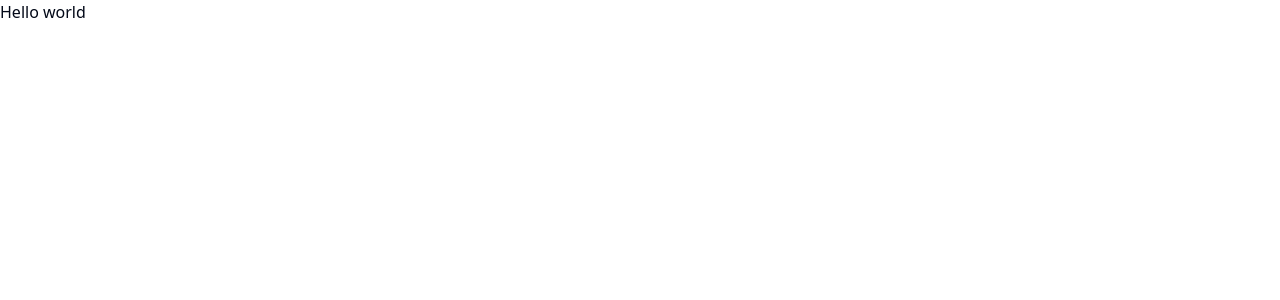
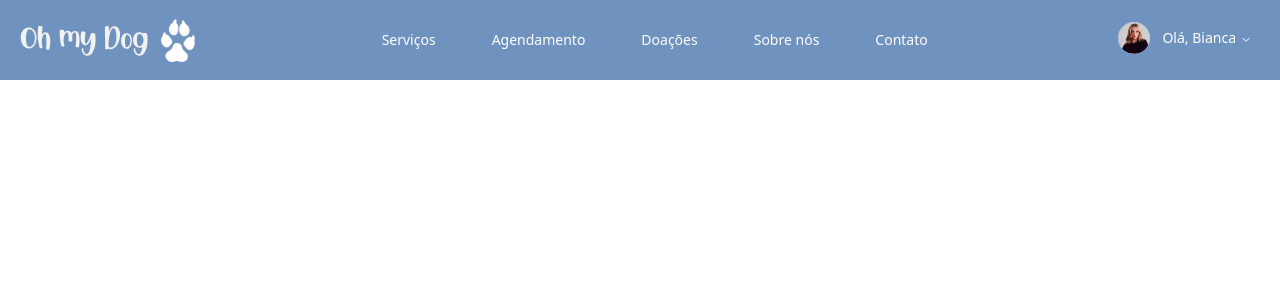
Before and after one commit to LFeli/FATEC-ES3_GroupNotFound_2023_2, a React (Vite) app: page / in a window 1280 px wide. Shown: the top 300 px of the page. Built offline with nearby package versions, Linux system fonts and the light colour scheme.

Commit message:
feat: menu on pet perfil done

```diff
--- a/src/pages/PetPerfil.tsx
+++ b/src/pages/PetPerfil.tsx
@@ -1,5 +1,144 @@
+import { Avatar, AvatarFallback, AvatarImage } from "@/components/ui/avatar";
+import { Button } from "@/components/ui/button";
+import { NavigationMenu, NavigationMenuContent, NavigationMenuItem, NavigationMenuLink, NavigationMenuList, NavigationMenuTrigger } from "@/components/ui/navigation-menu";
+import { useState, useEffect } from "react";
+import { BsBoxArrowRight, BsFillHouseFill, BsFillPersonFill, BsGiftFill } from "react-icons/bs";
+import { FaPaw } from "react-icons/fa";
+
 export function PetPerfil(){
+  const userName = 'Bianca Carvalho';
+  const userFirstName = userName.split(' ')[0];
+  const userAbbreviation = userName
+  .split(' ')
+  .slice(0, 2)
+  .map(nome => nome.charAt(0))
+  .join('');
+
+  const [scrolled, setScrolled] = useState(false);
+
+  useEffect(() => {
+    const handleScroll = () => {
+      if (window.scrollY > 10) {
+        setScrolled(true);
+      } else {
+        setScrolled(false);
+      }
+    };
+
+    window.addEventListener('scroll', handleScroll);
+
+    return () => {
+      window.removeEventListener('scroll', handleScroll);
+    };
+  }, []);
+
   return(
-    <h1>Hello world</h1>
+    <header
+    data-scrolled={scrolled}
+    className={`w-full h-20 fixed z-50 transition-colors duration-150 bg-[#7092BF] data-[scrolled="true"]:border-b-2 border-white`}
+  >
+    <NavigationMenu className="h-full w-full max-w-[1240px] flex items-center justify-between mx-auto">
+      <NavigationMenuLink href="#">
+        <img src="./logo.svg" alt="Logo do pet-shop Oh My Dog" />
+      </NavigationMenuLink>
+
+      <NavigationMenuList className="flex gap-5">
+
+        <NavigationMenuItem>
+          <NavigationMenuLink href="#">
+            <Button variant={"ghost"} className="text-white">
+              Serviços
+            </Button>
+          </NavigationMenuLink>
+        </NavigationMenuItem>
+
+        <NavigationMenuItem>
+          <NavigationMenuLink href="#">
+            <Button variant={"ghost"} className="text-white">
+              Agendamento
+            </Button>
+          </NavigationMenuLink>
+        </NavigationMenuItem>
+
+        <NavigationMenuItem>
+          <NavigationMenuLink href="#">
+            <Button variant={"ghost"} className="text-white">
+              Doações
+            </Button>
+          </NavigationMenuLink>
+        </NavigationMenuItem>
+
+        <NavigationMenuItem>
+          <NavigationMenuLink href="#">
+            <Button variant={"ghost"} className="text-white">
+              Sobre nós
+            </Button>
+          </NavigationMenuLink>
+        </NavigationMenuItem>
+
+        <NavigationMenuItem>
+          <NavigationMenuLink href="#">
+            <Button variant={"ghost"} className="text-white">
+              Contato
+            </Button>
+          </NavigationMenuLink>
+        </NavigationMenuItem>
+
+      </NavigationMenuList>
+
+      <NavigationMenuItem className="list-none relative">
+        <NavigationMenuTrigger className="bg-transparent px-2 w-fit text-white">
+          <Avatar className="mr-3 h-8 w-8">
+            <AvatarImage src='src/assets/Bianca.jpg'/>
+            <AvatarFallback>{userAbbreviation}</AvatarFallback>
+          </Avatar>
+          Olá, {userFirstName}
+        </NavigationMenuTrigger>
+
+        <NavigationMenuContent className="p-4 ">
+          <ul className="flex flex-col gap-3 w-48">
+
+            <NavigationMenuLink href="#">
+              <Button variant={"ghost"} className="w-full flex items-center justify-start gap-4 hover:bg-[#7092BF]/25">
+                <BsFillHouseFill className="w-4 h-4" />
+                Home
+              </Button>
+            </NavigationMenuLink>
+
+            <NavigationMenuLink href="#">
+              <Button variant={"ghost"} className="w-full flex items-center justify-start gap-4 hover:bg-[#7092BF]/25">
+                <BsFillPersonFill className="w-4 h-4" />
+                Meu perfil
+              </Button>
+            </NavigationMenuLink>
+
+            <NavigationMenuLink href="#">
+              <Button variant={"ghost"} className="w-full flex items-center justify-start gap-4 hover:bg-[#7092BF]/25">
+                <FaPaw className="w-4 h-4" />
+                Meus pets
+              </Button>
+            </NavigationMenuLink>
+
+            <NavigationMenuLink href="#">
+              <Button variant={"ghost"} className="w-full flex items-center justify-start gap-4 hover:bg-[#7092BF]/25">
+                <BsGiftFill className="w-4 h-4" />
+                Minhas doações
+              </Button>
+            </NavigationMenuLink>
+
+            <NavigationMenuLink href="#">
+              <Button variant={"ghost"} className="w-full flex items-center justify-start gap-4 text-red-600 hover:bg-red-600/10 hover:text-red-600 focus:bg-red-600/10">
+                <BsBoxArrowRight className="w-4 h-4" />
+                Sair
+              </Button>
+            </NavigationMenuLink>
+
+          </ul>
+        </NavigationMenuContent>
+      </NavigationMenuItem>
+    </NavigationMenu>
+    </header>
+
+
   )
 }
```
